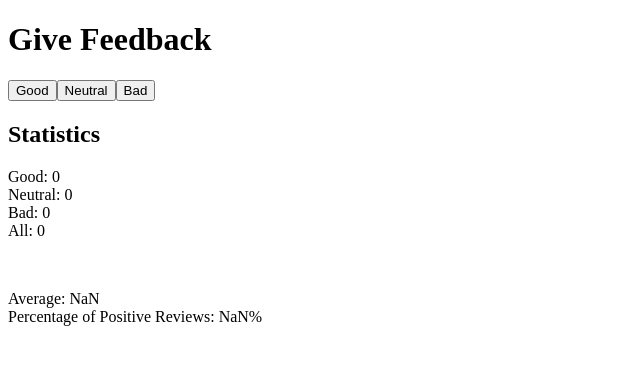
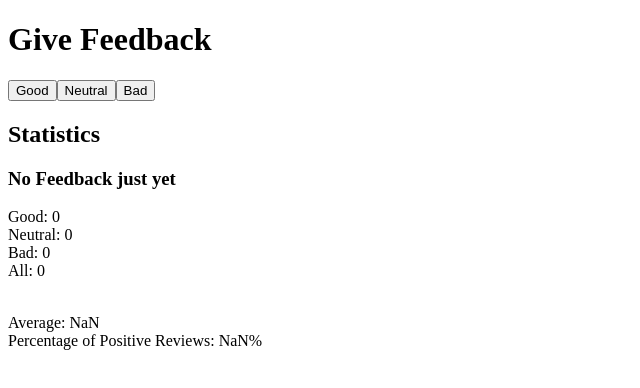
Before and after one commit to malcolmberry96/full-stack-2022, a React (Create React App) app in the folder part1/: page / in a window 1280 px wide. Shown: the top 388 px of the page, without its empty margins (0-640 px from the left). Built offline with nearby package versions, Linux system fonts and the light colour scheme.

Commit message:
No feedback just yet

```diff
--- a/part1/src/App.js
+++ b/part1/src/App.js
@@ -6,6 +6,22 @@ const Header = () => {
       <h1>Give Feedback</h1>
     </div>
   )
+}
+
+const Statistics = (props) => {
+
+  if (props.allReviews.length === 0) {
+  return (
+      <div>
+        <h3>No Feedback just yet</h3>
+      </div>
+  )
+}
+return (
+   <div>
+      All History: {props.allReviews}
+   </div>
+ )
 }
 
 const App = () => {
@@ -38,7 +54,8 @@ const App = () => {
     <button onClick={handleBadReview}>Bad</button>
     <br></br>
     <h2>Statistics</h2>
-     <p>
+    <Statistics good={good} bad={bad} neutral={neutral} allReviews={allReviews}/>
+    <p>
     Good: {good}
      <br></br>
      Neutral: {neutral}
@@ -48,11 +65,9 @@ const App = () => {
      All: {(good + bad + neutral)}
      </p>
      <br></br>
-     <p>
      Average: {(good + (bad * -1) + (neutral * 0))/(good + bad + neutral)}
      <br></br>
      Percentage of Positive Reviews: {(good/(good + bad + neutral)) * 100}%
-     </p>
 
   </div>
 )
```
